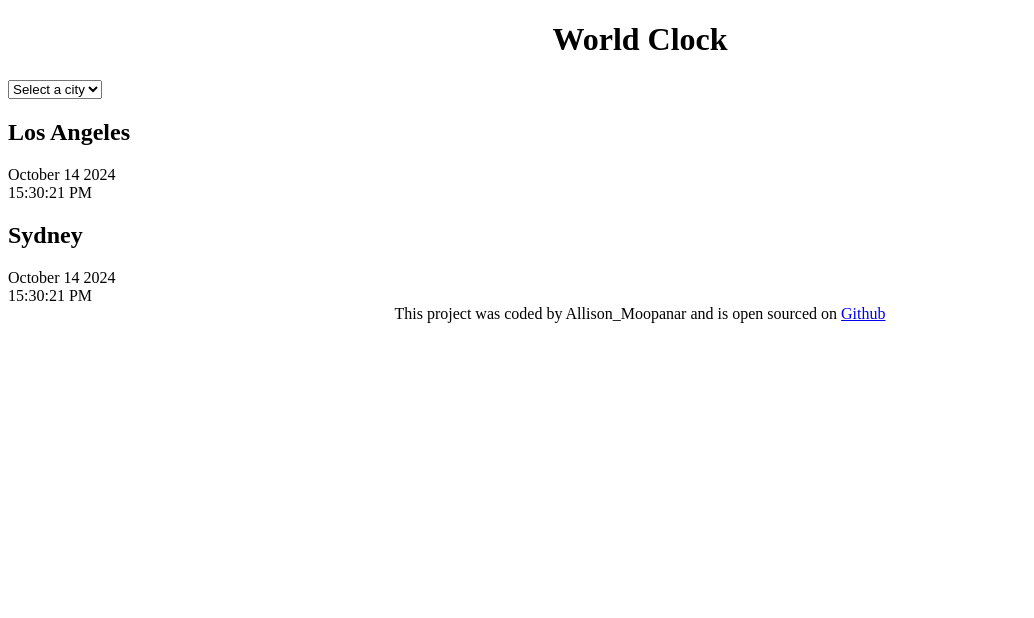
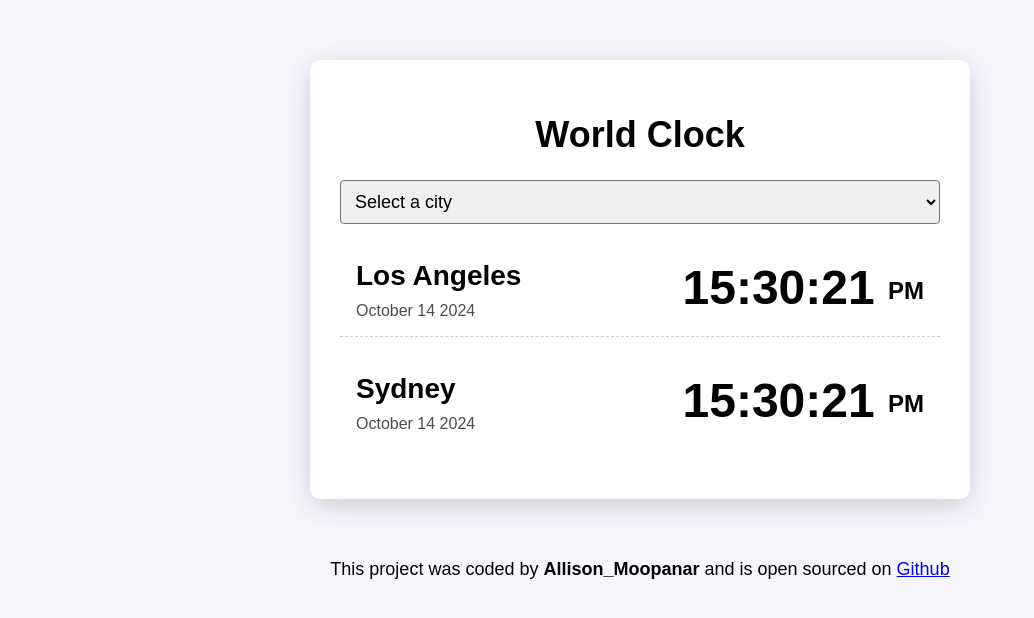
Before and after one commit to Allison-93/world-clock, a plain HTML site: page index.html in a window 1280 px wide. Shown: the whole page, without its empty margins (0-1034 px from the left). Drawn offline with nearby package versions, Linux system fonts and the light colour scheme.

Commit message:
styled the project using CSS

```diff
--- a/css/style.css
+++ b/css/style.css
@@ -1,6 +1,54 @@
+body {
+  background-color: #f9f7fe;
+  font-family: sans-serif;
+}
+.container {
+  max-width: 600px;
+  margin: 60px auto;
+  background: white;
+  padding: 30px;
+  box-shadow: rgba(100, 100, 111, 0.3) 0px 7px 29px 0px;
+  border-radius: 10px;
+}
+.city {
+  display: flex;
+  margin: 20px 0;
+  padding: 16px;
+  justify-content: space-between;
+  border-bottom: 1px dashed rgba(0, 0, 0, 0.2);
+}
+.time {
+  font-size: 48px;
+  font-weight: bold;
+}
+.time small {
+  font-size: 24px;
+  vertical-align: middle;
+  line-height: 36px;
+}
+.city:last-child {
+  border: none;
+}
+.date {
+  opacity: 0.7;
+}
+select {
+  display: block;
+  width: 100%;
+  padding: 10px;
+  font-size: 18px;
+  border-radius: 4px;
+}
+h2 {
+  margin: 0 0 10px;
+  font-size: 28px;
+}
 h1 {
   text-align: center;
+  font-family: sans-serif;
+  font-size: 36px;
 }
 footer {
   text-align: center;
+  font-size: 18px;
 }
--- a/index.html
+++ b/index.html
@@ -18,19 +18,26 @@
         <option value="">Auckland</option>
       </select>
       <div class="city">
-        <h2>Los Angeles</h2>
-        <div class="date">October 14 2024</div>
-        <div class="time">15:30:21 PM</div>
+        <div>
+          <h2>Los Angeles</h2>
+          <div class="date">October 14 2024</div>
+        </div>
+        <div class="time">15:30:21 <small>PM</small></div>
       </div>
       <div class="city">
-        <h2>Sydney</h2>
-        <div class="date">October 14 2024</div>
-        <div class="time">15:30:21 PM</div>
+        <div>
+          <h2>Sydney</h2>
+          <div class="date">October 14 2024</div>
+        </div>
+        <div class="time">15:30:21 <small>PM</small></div>
       </div>
     </div>
     <footer>
-      This project was coded by Allison_Moopanar and is open sourced on
-      <a href="#" target="_blank">Github</a>
+      This project was coded by <strong>Allison_Moopanar</strong> and is open
+      sourced on
+      <a href="https://github.com/Allison-93/world-clock" target="_blank"
+        >Github</a
+      >
     </footer>
     <script src="javascript/index.js"></script>
   </body>
```
